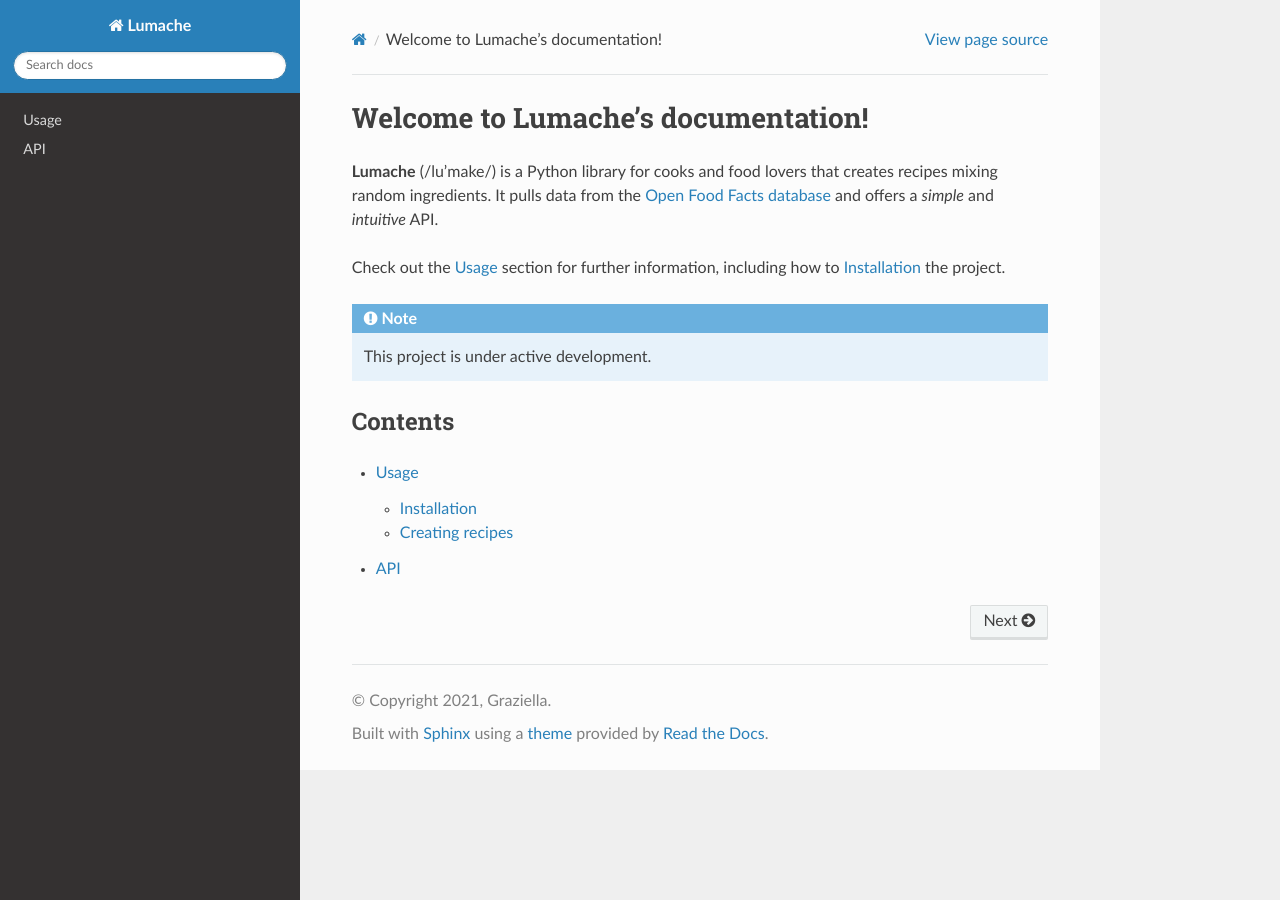
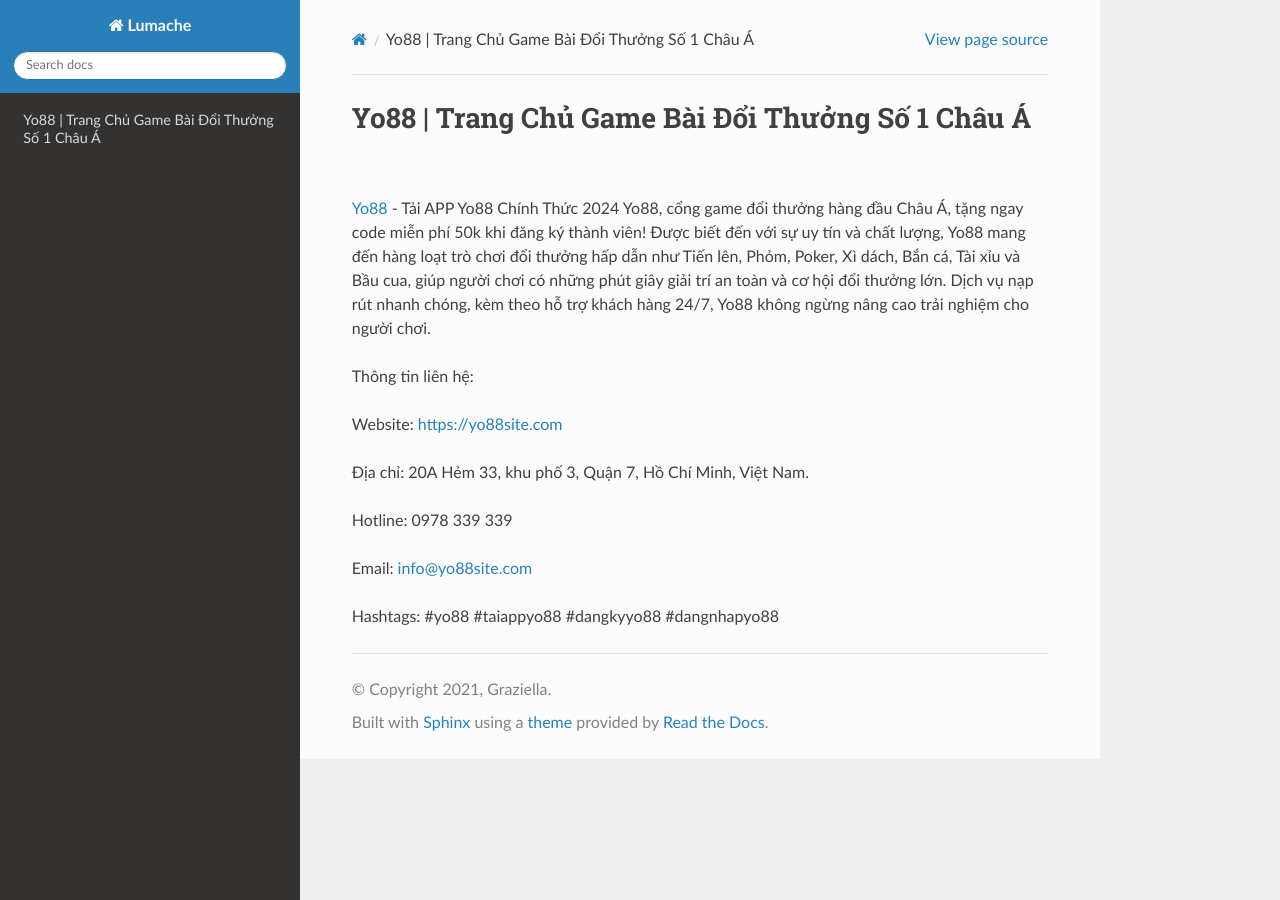
Before and after one commit to camtiennguyena/linkyo88site, a Sphinx documentation site: the page built from docs/source/index.rst, in a window 1280 px wide. Built offline with Sphinx 7.4.7 and the Read the Docs theme 3.1.0, drawn with Linux system fonts in a browser that asks for light colours.

Commit message:
Update index.rst

```diff
--- a/docs/source/index.rst
+++ b/docs/source/index.rst
@@ -1,22 +1,17 @@
-Welcome to Lumache's documentation!
+Yo88 | Trang Chủ Game Bài Đổi Thưởng Số 1 Châu Á
 ===================================
 
-**Lumache** (/lu'make/) is a Python library for cooks and food lovers
-that creates recipes mixing random ingredients.
-It pulls data from the `Open Food Facts database <https://world.openfoodfacts.org/>`_
-and offers a *simple* and *intuitive* API.
+`Yo88 <https://yo88site.com>`_ - Tải APP Yo88 Chính Thức 2024
+Yo88, cổng game đổi thưởng hàng đầu Châu Á, tặng ngay code miễn phí 50k khi đăng ký thành viên! Được biết đến với sự uy tín và chất lượng, Yo88 mang đến hàng loạt trò chơi đổi thưởng hấp dẫn như Tiến lên, Phỏm, Poker, Xì dách, Bắn cá, Tài xỉu và Bầu cua, giúp người chơi có những phút giây giải trí an toàn và cơ hội đổi thưởng lớn. Dịch vụ nạp rút nhanh chóng, kèm theo hỗ trợ khách hàng 24/7, Yo88 không ngừng nâng cao trải nghiệm cho người chơi.
 
-Check out the :doc:`usage` section for further information, including
-how to :ref:`installation` the project.
+Thông tin liên hệ:
 
-.. note::
+Website: https://yo88site.com
 
-   This project is under active development.
+Địa chỉ: 20A Hẻm 33, khu phố 3, Quận 7, Hồ Chí Minh, Việt Nam.
 
-Contents
---------
+Hotline: 0978 339 339
 
-.. toctree::
+Email: info@yo88site.com
 
-   usage
-   api
+Hashtags: #yo88 #taiappyo88 #dangkyyo88 #dangnhapyo88
```
